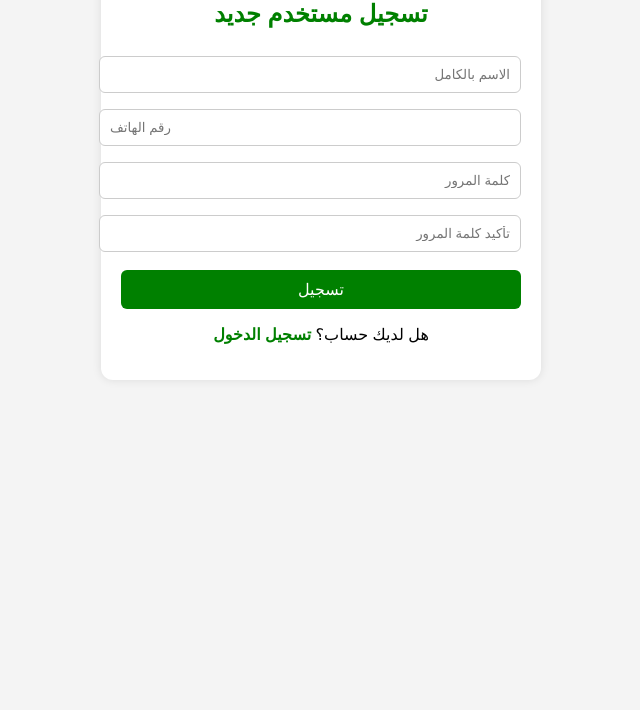
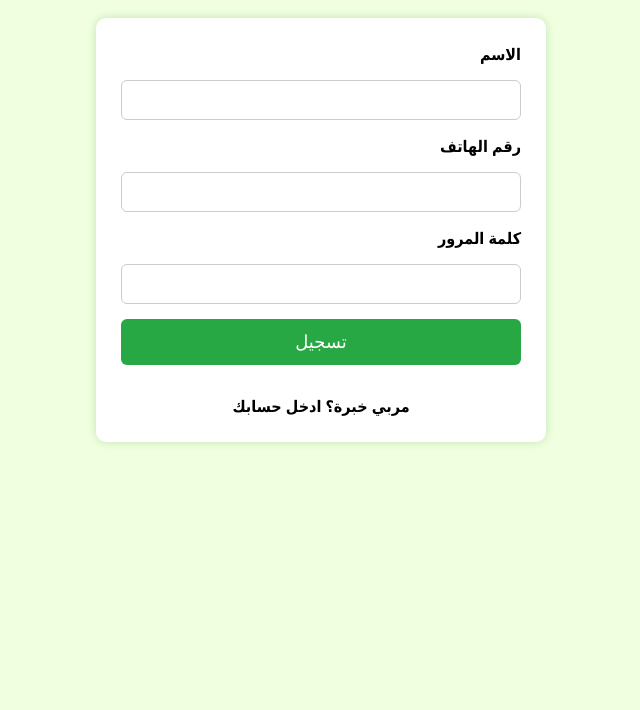
Before and after one commit to Muhammadelnaggar/murabbic-alerts, a website: page www/register.html in a window 1280 px wide. Shown: the part 90-800 px from the top of the page, without its empty margins (319-959 px from the left). Drawn offline with Linux system fonts and the light colour scheme.

Commit message:
Update register.html

```diff
--- a/www/register.html
+++ b/www/register.html
@@ -1,130 +1,132 @@
 <!DOCTYPE html>
-<html lang="ar" dir="rtl">
+<html lang="ar">
 <head>
   <meta charset="UTF-8" />
-  <meta name="viewport" content="width=device-width, initial-scale=1.0"/>
-  <title>تسجيل حساب جديد</title>
+  <title>مربي جديد؟</title>
+  <meta name="viewport" content="width=device-width, initial-scale=1.0" />
   <style>
     body {
-      font-family: 'Arial', sans-serif;
-      background-color: #f4f4f4;
+      direction: rtl;
+      font-family: 'Segoe UI', Tahoma, Geneva, Verdana, sans-serif;
+      background-color: #f0ffe0; /* أصفر كناري باهت */
+      padding: 30px;
       margin: 0;
-      padding: 0;
     }
-    .container {
-      max-width: 400px;
-      margin: 50px auto;
-      background: white;
-      padding: 20px;
-      border-radius: 12px;
-      box-shadow: 0 0 10px rgba(0,0,0,0.1);
-    }
+
     h2 {
       text-align: center;
-      color: green;
+      color: black;
+      margin-bottom: 25px;
     }
+
+    form {
+      max-width: 400px;
+      margin: auto;
+      display: flex;
+      flex-direction: column;
+      gap: 15px;
+      background-color: #ffffff;
+      padding: 25px;
+      border-radius: 10px;
+      box-shadow: 0 0 10px rgba(0, 128, 0, 0.2);
+    }
+
+    label {
+      font-weight: bold;
+      color: black;
+    }
+
     input {
-      width: 100%;
       padding: 10px;
-      margin: 8px 0;
+      font-size: 16px;
+      border: 1px solid #ccc;
       border-radius: 6px;
-      border: 1px solid #ccc;
     }
+
     button {
-      width: 100%;
-      padding: 10px;
-      margin-top: 10px;
-      background-color: green;
+      padding: 12px;
+      font-size: 18px;
+      background-color: #28a745; /* أخضر */
       color: white;
       border: none;
       border-radius: 6px;
-      font-size: 16px;
       cursor: pointer;
     }
-    .message {
-      text-align: center;
-      margin-top: 10px;
+
+    button:hover {
+      background-color: #218838;
     }
-    .error {
-      color: red;
-    }
-    .success {
-      color: green;
-    }
-    .link {
+
+    .login-link {
       text-align: center;
       margin-top: 15px;
     }
-    .link a {
+
+    .login-link a {
       text-decoration: none;
-      color: green;
+      color: black;
       font-weight: bold;
+    }
+
+    .login-link a:hover {
+      text-decoration: underline;
     }
   </style>
 </head>
 <body>
-  <div class="container">
-    <h2>تسجيل مستخدم جديد</h2>
-    <form id="registerForm">
-      <input type="text" id="name" placeholder="الاسم بالكامل" required />
-      <input type="tel" id="phone" placeholder="رقم الهاتف" required />
-      <input type="password" id="password" placeholder="كلمة المرور" required />
-      <input type="password" id="confirmPassword" placeholder="تأكيد كلمة المرور" required />
-      <button type="submit">تسجيل</button>
-      <div class="message" id="message"></div>
-    </form>
-    <div class="link">
-      <p>هل لديك حساب؟ <a href="login.html">تسجيل الدخول</a></p>
+
+  <h2>مربي جديد؟</h2>
+
+  <form id="registerForm">
+    <label for="name">الاسم</label>
+    <input type="text" id="name" name="name" required />
+
+    <label for="phone">رقم الهاتف</label>
+    <input type="text" id="phone" name="phone" required />
+
+    <label for="password">كلمة المرور</label>
+    <input type="password" id="password" name="password" required />
+
+    <button type="submit">تسجيل</button>
+
+    <div class="login-link">
+      <a href="login.html">مربي خبرة؟ ادخل حسابك</a>
     </div>
-  </div>
+  </form>
 
   <script>
-    const form = document.getElementById('registerForm');
-    const message = document.getElementById('message');
+    const form = document.getElementById("registerForm");
 
-    form.addEventListener('submit', async (e) => {
+    form.addEventListener("submit", async (e) => {
       e.preventDefault();
 
-      const name = document.getElementById('name').value.trim();
-      const phone = document.getElementById('phone').value.trim();
-      const password = document.getElementById('password').value;
-      const confirmPassword = document.getElementById('confirmPassword').value;
-
-      message.textContent = '';
-      message.className = 'message';
-
-      if (password !== confirmPassword) {
-        message.textContent = '❌ كلمتا المرور غير متطابقتين';
-        message.classList.add('error');
-        return;
-      }
+      const data = {
+        name: form.name.value,
+        phone: form.phone.value,
+        password: form.password.value,
+      };
 
       try {
-        const res = await fetch('https://murabbic-alerts.onrender.com/api/users', {
-          method: 'POST',
-          headers: { 'Content-Type': 'application/json' },
-          body: JSON.stringify({ name, phone, password })
+        const res = await fetch("https://murabbic-alerts.onrender.com/api/users", {
+          method: "POST",
+          headers: { "Content-Type": "application/json" },
+          body: JSON.stringify(data),
         });
 
         const result = await res.json();
 
         if (res.ok) {
-          message.textContent = '✅ تم إنشاء الحساب بنجاح، سيتم تحويلك...';
-          message.classList.add('success');
-          form.reset();
-          setTimeout(() => {
-            window.location.href = 'login.html';
-          }, 2000);
+          alert("✅ تم التسجيل بنجاح");
+          window.location.href = "login.html";
         } else {
-          message.textContent = result.error || '❌ حدث خطأ أثناء التسجيل.';
-          message.classList.add('error');
+          alert("❌ فشل في التسجيل: " + (result?.error || ""));
         }
       } catch (err) {
         console.error(err);
-        message.textContent = '❌ فشل الاتصال بالخادم.';
-        message.classList.add('error');
+        alert("⚠️ حدث خطأ في الاتصال بالخادم");
       }
     });
   </script>
+
 </body>
 </html>
```
